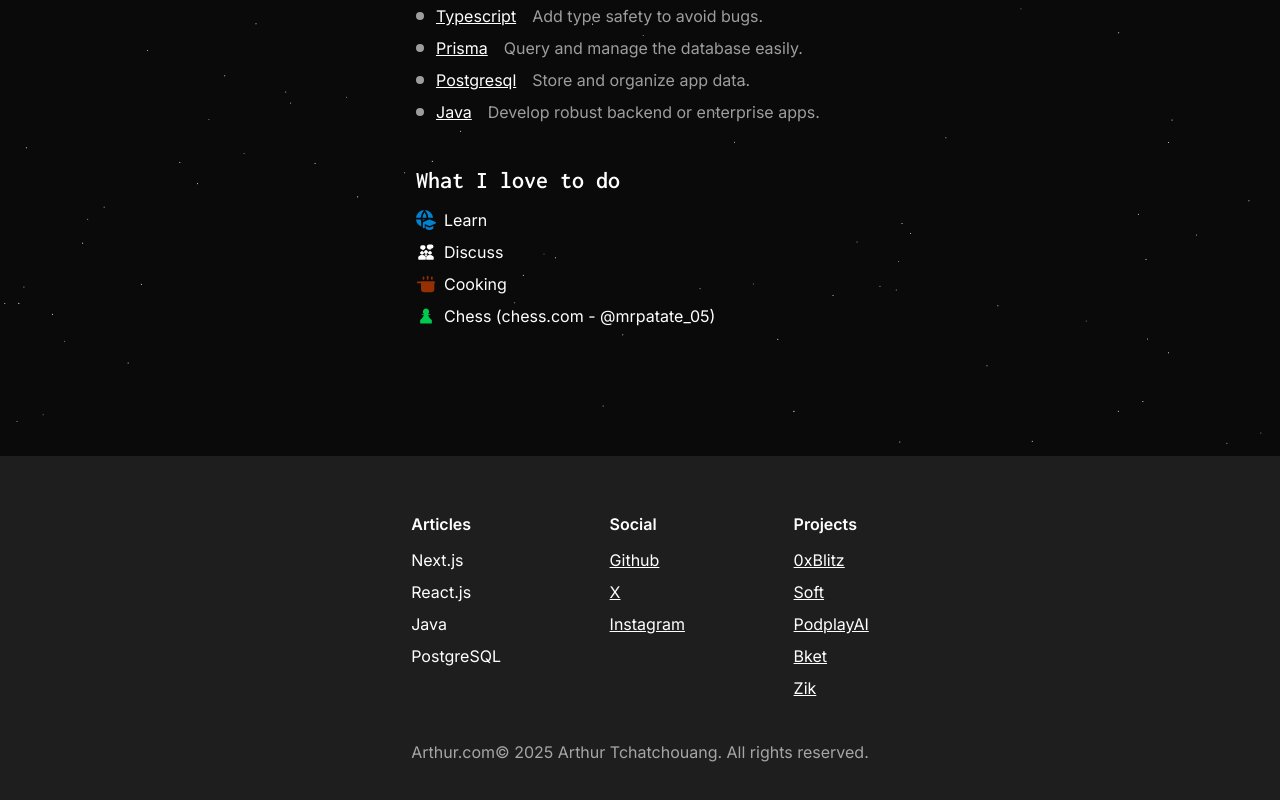
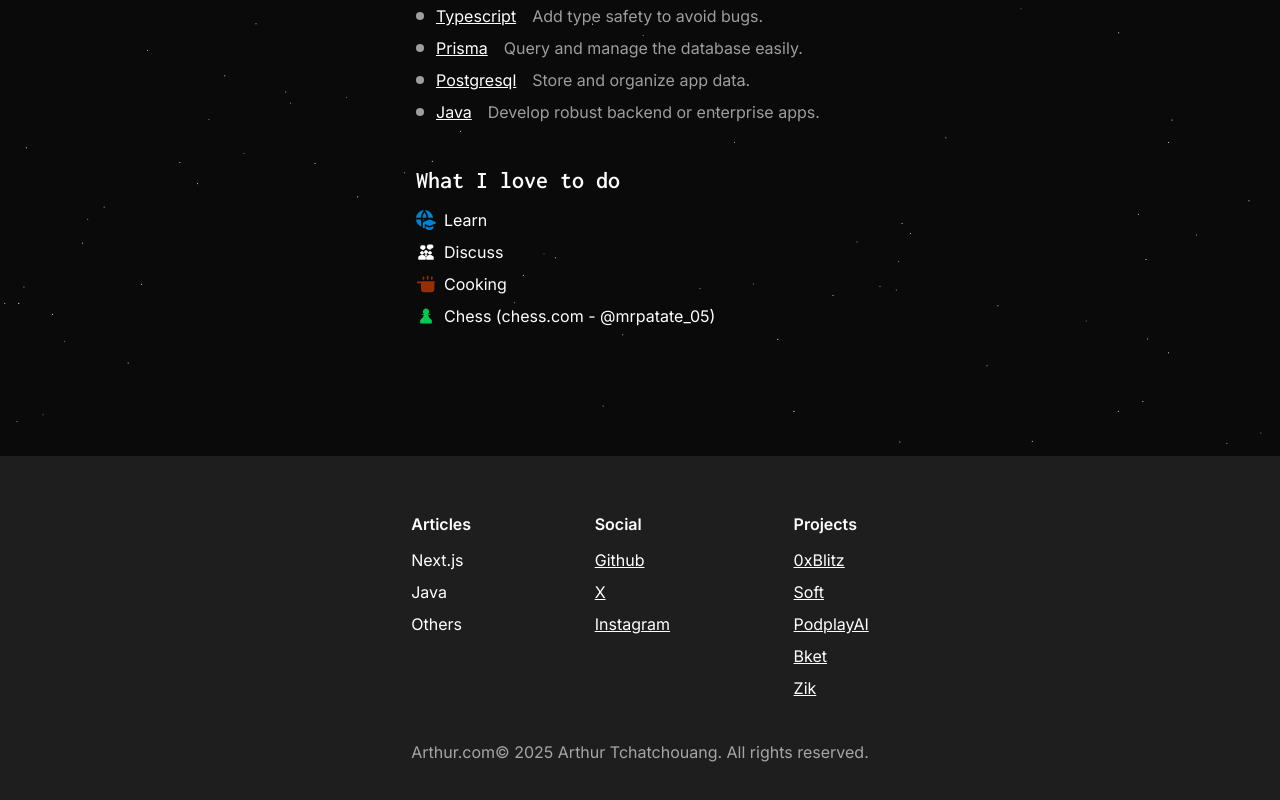
Before and after one commit to Arthur05-FT/portfolio, a Next.js app: page / in a window 1280 px wide. Shown: the part 840-1640 px from the top of the page. Built offline with nearby package versions, Linux system fonts and the light colour scheme.

Commit message:
fix: remove outdated articles from footer component

```diff
--- a/src/app/components/layout/footer.tsx
+++ b/src/app/components/layout/footer.tsx
@@ -12,12 +12,8 @@ const Footer = () => {
   ];
   const articles = [
     { name: "Next.js", link: "https://blog-six-phi-58.vercel.app/next.js" },
-    { name: "React.js", link: "https://blog-six-phi-58.vercel.app/react.js" },
     { name: "Java", link: "https://blog-six-phi-58.vercel.app/java" },
-    {
-      name: "PostgreSQL",
-      link: "https://blog-six-phi-58.vercel.app/postgresql",
-    },
+    { name: "Others", link: "https://blog-six-phi-58.vercel.app/others" },
   ];
   const projects = [
     { name: "0xBlitz", link: "/" },
```
